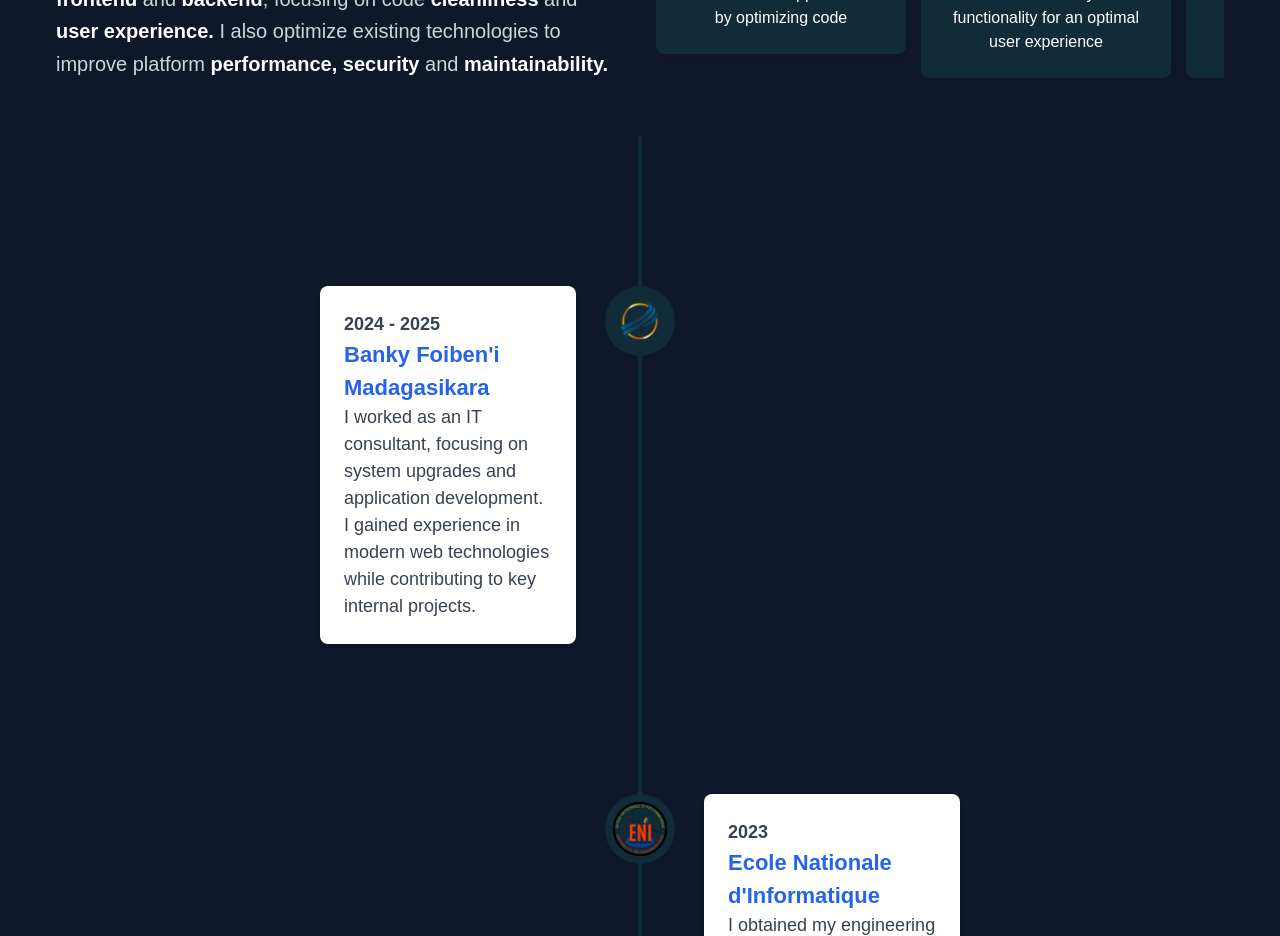
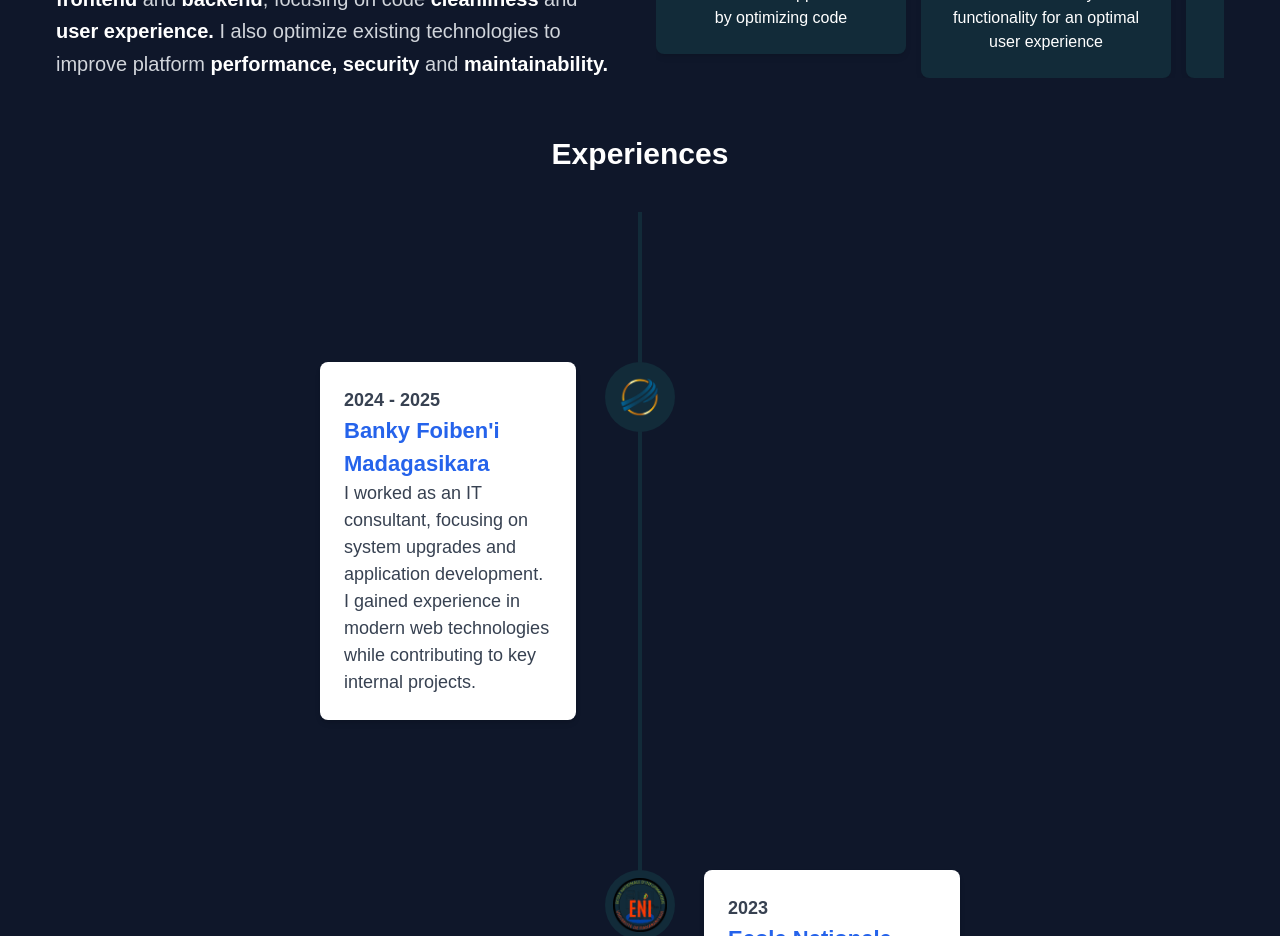
Before and after one commit to Mukkun007/PORTFOLIO-LOVA, a Next.js app: page / in a window 1280 px wide. Shown: the part 1040-1976 px from the top of the page. Built offline with nearby package versions, Linux system fonts and the light colour scheme.

Commit message:
title xp

```diff
--- a/public/locales/en.json
+++ b/public/locales/en.json
@@ -50,6 +50,7 @@
     }
   },
   "experience": {
+    "title": "Experiences",
     "date1": "2024 - 2025",
     "position1": "I worked as an IT consultant, focusing on system upgrades and application development. I gained experience in modern web technologies while contributing to key internal projects.",
     "date2": "2023",
--- a/public/locales/fr.json
+++ b/public/locales/fr.json
@@ -50,6 +50,7 @@
     }
   },
   "experience": {
+    "title": "Experiences",
     "date1": "2024 - 2025",
     "position1": "En tant que consultant informatique, j’ai contribué à la mise à jour des systèmes et au développement d’applications, tout en renforçant mon expertise en technologies web modernes. J’ai collaboré avec des équipes pluridisciplinaires pour optimiser les performances et assurer la maintenabilité des solutions mises en place.",
     "date2": "Juillet 2023 - Octobre 2023",
--- a/src/components/Experience.tsx
+++ b/src/components/Experience.tsx
@@ -70,6 +70,12 @@
   ];
 
   return (
+    <>
+      <div>
+        <h1 className="font-bold text-center mt-5 lg:mt-8 xl:mt-10 text-3xl sm:text-[40px] md:text-[35px] lg:text-[40px] xl:text-3xl 2xl:text-[40px] text-white ml-[40px] mr-[40px]">
+          {t("experience.title")}
+        </h1>
+      </div>
       <div className="flex justify-center items-center min-h-screen bg-[#0f172a] mt-10">
         <div className="relative w-2/3 lg:w-1/2">
           {/* Ligne verticale encore plus à gauche */}
@@ -106,6 +112,7 @@
           ))}
         </div>
       </div>
+    </>
   );
 };
 
```
Lines whose indentation alone changed are shown as unchanged.
